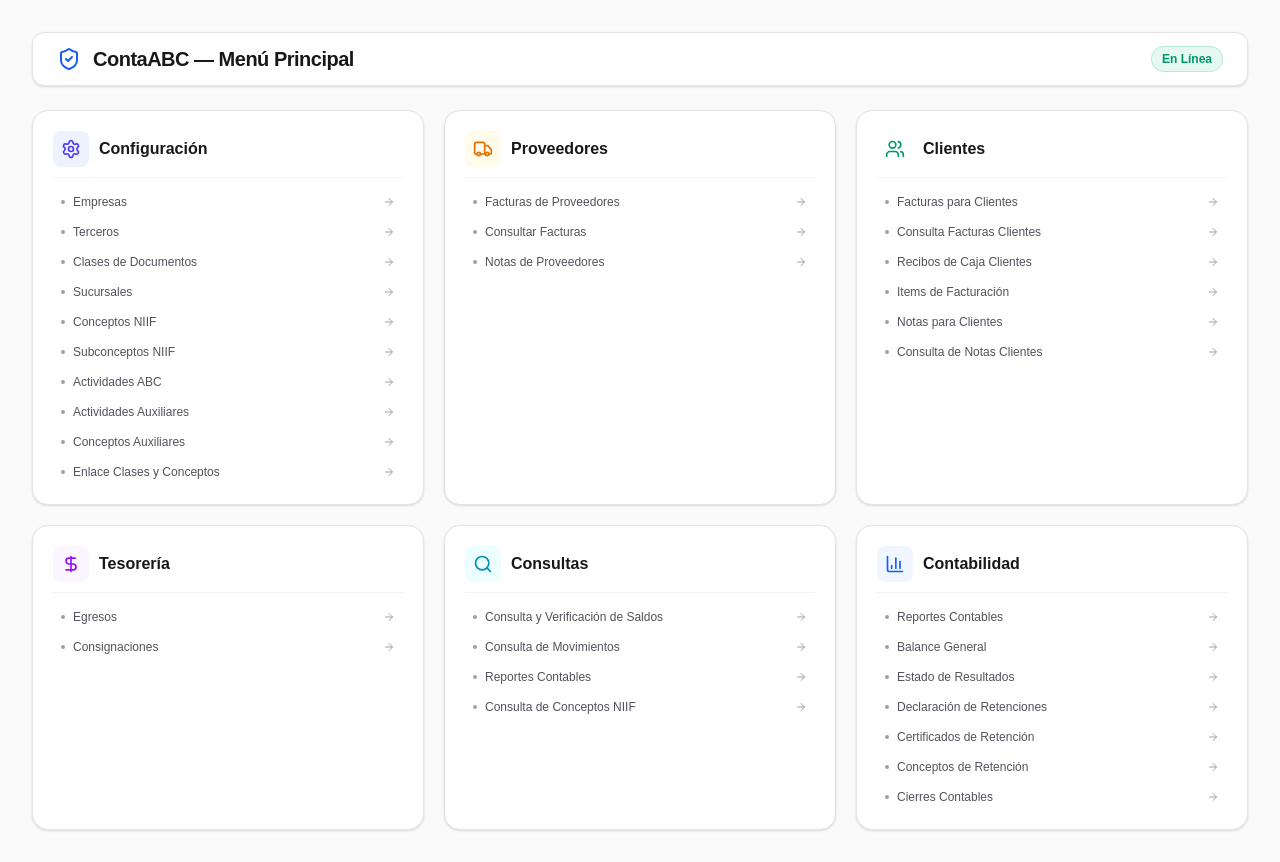
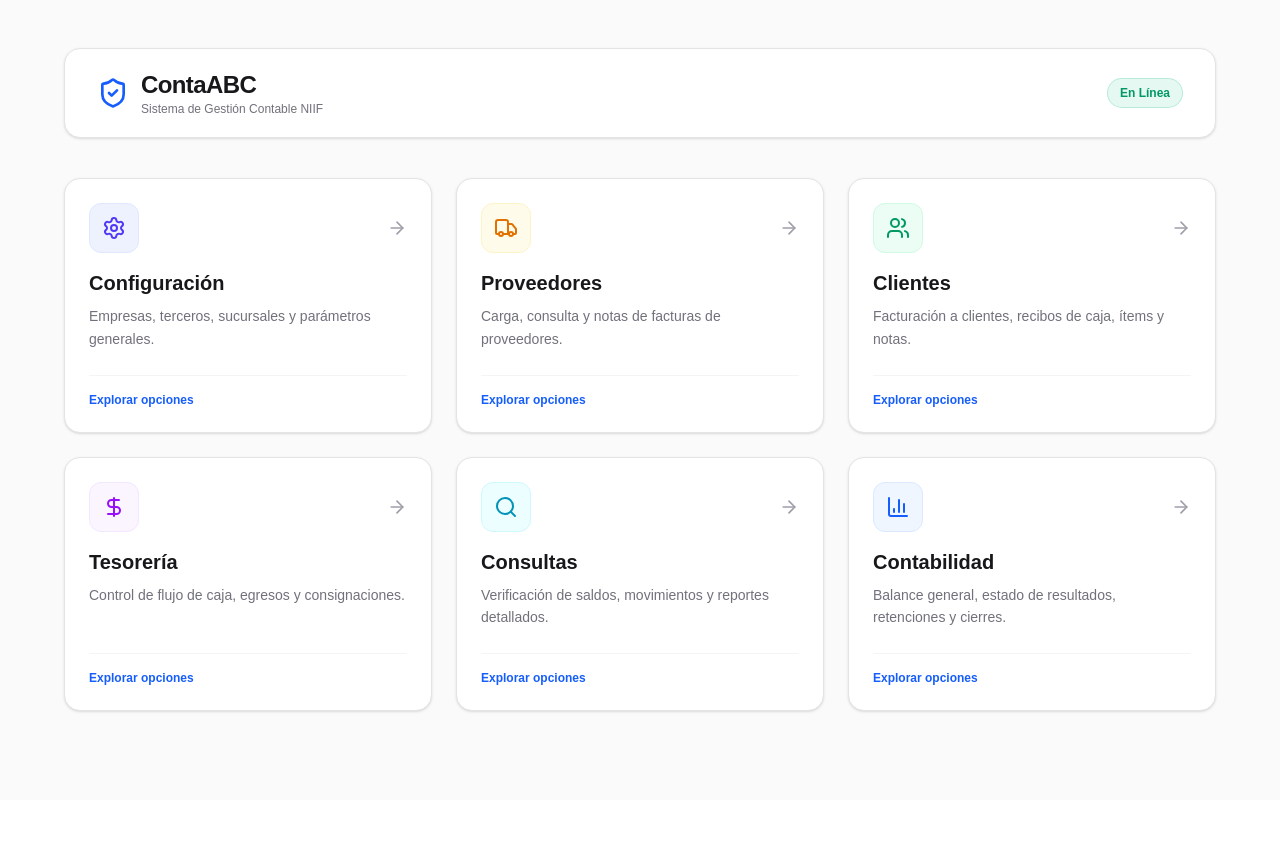
Before and after one commit to ContaABC/APPCONTAABC, a Next.js app: page / in a window 1280 px wide. After the commit the page ends 800 px from the top, so only its background shows below. Built offline with nearby package versions, Linux system fonts and the light colour scheme.

Commit message:
Optimizar dashboard principal en 4 columnas compactas sin scroll

```diff
--- a/app/page.tsx
+++ b/app/page.tsx
@@ -14,135 +14,89 @@ export default function Home() {
   const grupos = [
     {
       nombre: "Configuración",
-      ruta: "#",
+      descripcion: "Empresas, terceros, sucursales y parámetros generales.",
+      ruta: "/modulos/configuracion",
       icono: Settings,
-      color: "text-indigo-600 dark:text-indigo-400 bg-indigo-50 dark:bg-indigo-950/50",
-      opciones: [
-        { name: "Empresas", href: "/api/empresas/nueva" },
-        { name: "Terceros", href: "/terceros" },
-        { name: "Clases de Documentos", href: "/configuracion/clases-documento" },
-        { name: "Sucursales", href: "/Sucursales" },
-        { name: "Conceptos NIIF", href: "/ConceptosNiif" },
-        { name: "Subconceptos NIIF", href: "/subconceptos_niif" },
-        { name: "Actividades ABC", href: "/ActividadesABC" },
-        { name: "Actividades Auxiliares", href: "/actividades_auxiliares" },
-        { name: "Conceptos Auxiliares", href: "/conceptos_auxiliares" },
-        { name: "Enlace Clases y Conceptos", href: "/clase_documento_conceptos" },
-      ]
+      color: "text-indigo-600 dark:text-indigo-400 bg-indigo-50 dark:bg-indigo-950/50 border-indigo-100 dark:border-indigo-900/50",
     },
     {
       nombre: "Proveedores",
-      ruta: "#",
+      descripcion: "Carga, consulta y notas de facturas de proveedores.",
+      ruta: "/modulos/proveedores",
       icono: Truck,
-      color: "text-amber-600 dark:text-amber-400 bg-amber-50 dark:bg-amber-950/50",
-      opciones: [
-        { name: "Facturas de Proveedores", href: "/facturas/cargar" },
-        { name: "Consultar Facturas", href: "/facturas/consultar" },
-        { name: "Notas de Proveedores", href: "/facturas/notas" },
-      ]
+      color: "text-amber-600 dark:text-amber-400 bg-amber-50 dark:bg-amber-950/50 border-amber-100 dark:border-amber-900/50",
     },
     {
       nombre: "Clientes",
-      ruta: "#",
+      descripcion: "Facturación a clientes, recibos de caja, ítems y notas.",
+      ruta: "/modulos/clientes",
       icono: Users,
-      color: "text-emerald-600 dark:text-emerald-400 bg-emerald-50-50 dark:bg-emerald-950/50",
-      opciones: [
-        { name: "Facturas para Clientes", href: "/facturas/emitir" },
-        { name: "Consulta Facturas Clientes", href: "/facturas-emitidas" },
-        { name: "Recibos de Caja Clientes", href: "/cobros/nuevo" },
-        { name: "Items de Facturación", href: "/items" },
-        { name: "Notas para Clientes", href: "/notas-emitidas" },
-        { name: "Consulta de Notas Clientes", href: "/notas-emitidas/nueva" },
-      ]
+      color: "text-emerald-600 dark:text-emerald-400 bg-emerald-50 dark:bg-emerald-950/50 border-emerald-100 dark:border-emerald-900/50",
     },
     {
       nombre: "Tesorería",
-      ruta: "#",
+      descripcion: "Control de flujo de caja, egresos y consignaciones.",
+      ruta: "/modulos/tesoreria",
       icono: DollarSign,
-      color: "text-purple-600 dark:text-purple-400 bg-purple-50 dark:bg-purple-950/50",
-      opciones: [
-        { name: "Egresos", href: "/tesoreria/pagos" },
-        { name: "Consignaciones", href: "/tesoreria/consignaciones" },
-      ]
+      color: "text-purple-600 dark:text-purple-400 bg-purple-50 dark:bg-purple-950/50 border-purple-100 dark:border-purple-900/50",
     },
     {
       nombre: "Consultas",
-      ruta: "#",
+      descripcion: "Verificación de saldos, movimientos y reportes detallados.",
+      ruta: "/modulos/consultas",
       icono: Search,
-      color: "text-cyan-600 dark:text-cyan-400 bg-cyan-50 dark:bg-cyan-950/50",
-      opciones: [
-        { name: "Consulta y Verificación de Saldos", href: "/consultas" },
-        { name: "Consulta de Movimientos", href: "/consultas/movimientos" },
-        { name: "Reportes Contables", href: "/consultas/reportes" },
-        { name: "Consulta de Conceptos NIIF", href: "/consultas/conceptos_niif" },
-      ]
+      color: "text-cyan-600 dark:text-cyan-400 bg-cyan-50 dark:bg-cyan-950/50 border-cyan-100 dark:border-cyan-900/50",
     },
     {
       nombre: "Contabilidad",
-      ruta: "#",
+      descripcion: "Balance general, estado de resultados, retenciones y cierres.",
+      ruta: "/modulos/contabilidad",
       icono: BarChart3,
-      color: "text-blue-600 dark:text-blue-400 bg-blue-50 dark:bg-blue-950/50",
-      opciones: [
-        { name: "Reportes Contables", href: "/documentos" },
-        { name: "Balance General", href: "/balance_general" },
-        { name: "Estado de Resultados", href: "/estado-resultados" },
-        { name: "Declaración de Retenciones", href: "/retenciones/declaracion" },
-        { name: "Certificados de Retención", href: "/retenciones/Certificados" },
-        { name: "Conceptos de Retención", href: "/retenciones/conceptos" },
-        { name: "Cierres Contables", href: "/cierres" },
-      ]
+      color: "text-blue-600 dark:text-blue-400 bg-blue-50 dark:bg-blue-950/50 border-blue-100 dark:border-blue-900/50",
     },
   ];
 
   return (
-    <main className="min-h-screen bg-zinc-50 dark:bg-zinc-950 text-zinc-900 dark:text-zinc-100 p-4 md:p-8">
+    <main className="min-h-screen bg-zinc-50 dark:bg-zinc-950 text-zinc-900 dark:text-zinc-100 p-6 md:p-12">
 
-      {/* Encabezado ultra compacto */}
-      <header className="max-w-7xl mx-auto mb-6 bg-white dark:bg-zinc-900 border border-zinc-200 dark:border-zinc-800 px-6 py-3 rounded-xl shadow-sm flex justify-between items-center">
+      {/* Encabezado Principal */}
+      <header className="max-w-6xl mx-auto mb-10 bg-white dark:bg-zinc-900 border border-zinc-200 dark:border-zinc-800 px-8 py-5 rounded-2xl shadow-sm flex justify-between items-center">
         <div className="flex items-center gap-3">
-          <ShieldCheck className="w-6 h-6 text-blue-600" />
-          <h1 className="text-xl font-bold tracking-tight">ContaABC — Menú Principal</h1>
+          <ShieldCheck className="w-8 h-8 text-blue-600" />
+          <div>
+            <h1 className="text-2xl font-extrabold tracking-tight">ContaABC</h1>
+            <p className="text-xs text-zinc-500">Sistema de Gestión Contable NIIF</p>
+          </div>
         </div>
-        <span className="text-xs font-bold text-emerald-600 bg-emerald-500/10 px-2.5 py-1 rounded-full border border-emerald-500/20">En Línea</span>
+        <span className="text-xs font-bold text-emerald-600 bg-emerald-500/10 px-3 py-1.5 rounded-full border border-emerald-500/20">En Línea</span>
       </header>
 
-      {/* Cuadrícula compacta de 3 columnas para que quepa todo sin scroll excesivo */}
-      <div className="max-w-7xl mx-auto grid grid-cols-1 md:grid-cols-2 lg:grid-cols-3 gap-5">
+      {/* Cuadrícula de 6 Grupos (Limita la altura y evita scroll innecesario) */}
+      <div className="max-w-6xl mx-auto grid grid-cols-1 md:grid-cols-2 lg:grid-cols-3 gap-6">
         {grupos.map((grupo, index) => {
           const IconComponent = grupo.icono;
           return (
-            <div
+            <Link
               key={index}
-              className="bg-white dark:bg-zinc-900 rounded-2xl border border-zinc-200 dark:border-zinc-800 p-5 shadow-sm hover:shadow-md transition-all flex flex-col justify-between"
+              href={grupo.ruta}
+              className="group bg-white dark:bg-zinc-900 rounded-2xl border border-zinc-200 dark:border-zinc-800 p-6 shadow-sm hover:shadow-xl hover:border-blue-500/50 transition-all duration-300 flex flex-col justify-between"
             >
               <div>
-                {/* Cabecera de Tarjeta */}
-                <div className="flex items-center gap-2.5 mb-3 pb-2.5 border-b border-zinc-100 dark:border-zinc-800">
-                  <div className={`p-2 rounded-lg ${grupo.color}`}>
-                    <IconComponent className="w-5 h-5" />
+                <div className="flex items-center justify-between mb-4">
+                  <div className={`p-3 rounded-xl border ${grupo.color}`}>
+                    <IconComponent className="w-6 h-6" />
                   </div>
-                  <h2 className="text-base font-bold">{grupo.nombre}</h2>
+                  <ArrowRight className="w-5 h-5 text-zinc-400 group-hover:text-blue-600 group-hover:translate-x-1 transition-all" />
                 </div>
-
-                {/* Lista directa de opciones funcionales */}
-                <ul className="space-y-1.5 text-xs font-medium">
-                  {grupo.opciones.map((op, i) => (
-                    <li key={i}>
-                      <Link
-                        href={op.href}
-                        className="text-zinc-600 dark:text-zinc-400 hover:text-blue-600 dark:hover:text-blue-400 transition flex items-center justify-between py-1 px-2 rounded hover:bg-zinc-50 dark:hover:bg-zinc-800/50"
-                      >
-                        <span className="flex items-center gap-2 truncate">
-                          <span className="w-1 h-1 rounded-full bg-zinc-400"></span>
-                          <span className="truncate">{op.name}</span>
-                        </span>
-                        <ArrowRight className="w-3 h-3 text-zinc-400 flex-shrink-0" />
-                      </Link>
-                    </li>
-                  ))}
-                </ul>
+                <h2 className="text-xl font-bold mb-2 group-hover:text-blue-600 transition-colors">{grupo.nombre}</h2>
+                <p className="text-sm text-zinc-500 dark:text-zinc-400 leading-relaxed">
+                  {grupo.descripcion}
+                </p>
               </div>
-            </div>
+              <div className="mt-6 pt-4 border-t border-zinc-100 dark:border-zinc-800 text-xs font-semibold text-blue-600 dark:text-blue-400 flex items-center gap-1">
+                <span>Explorar opciones</span>
+              </div>
+            </Link>
           );
         })}
       </div>
```
